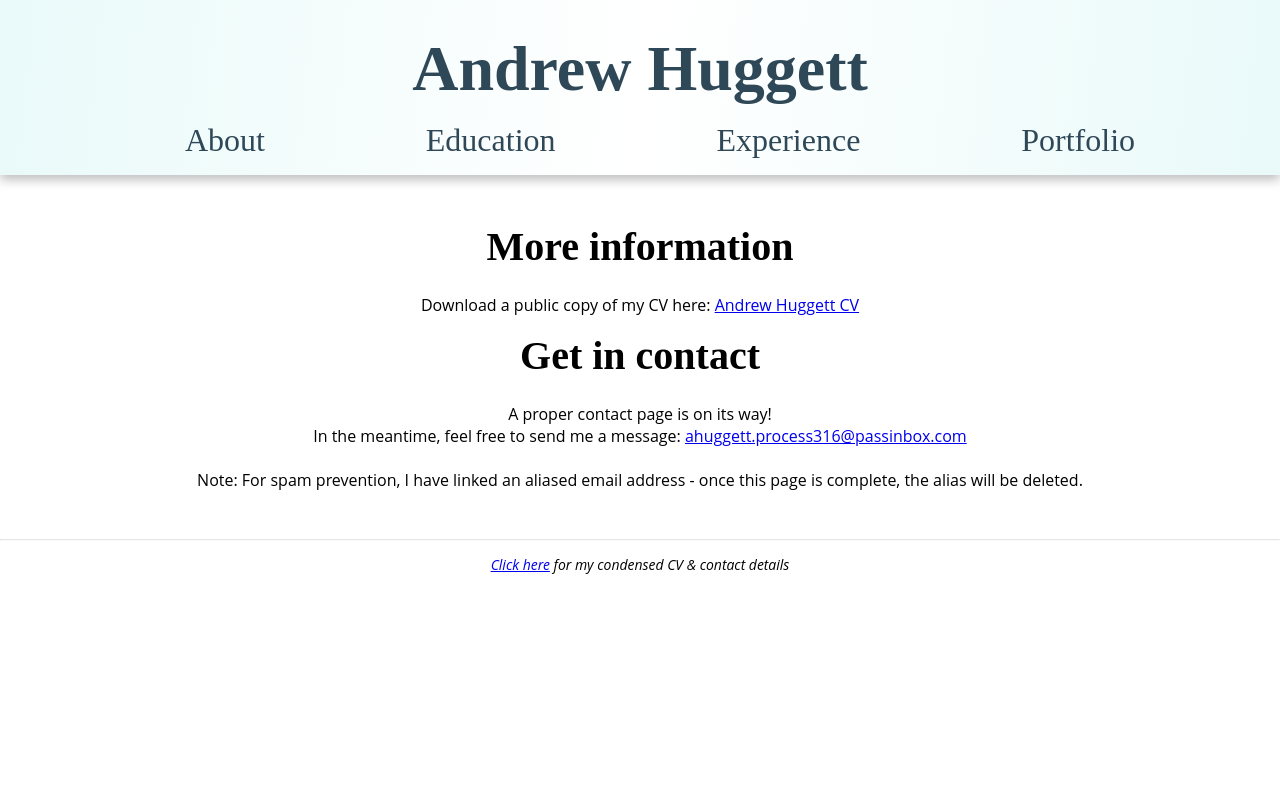
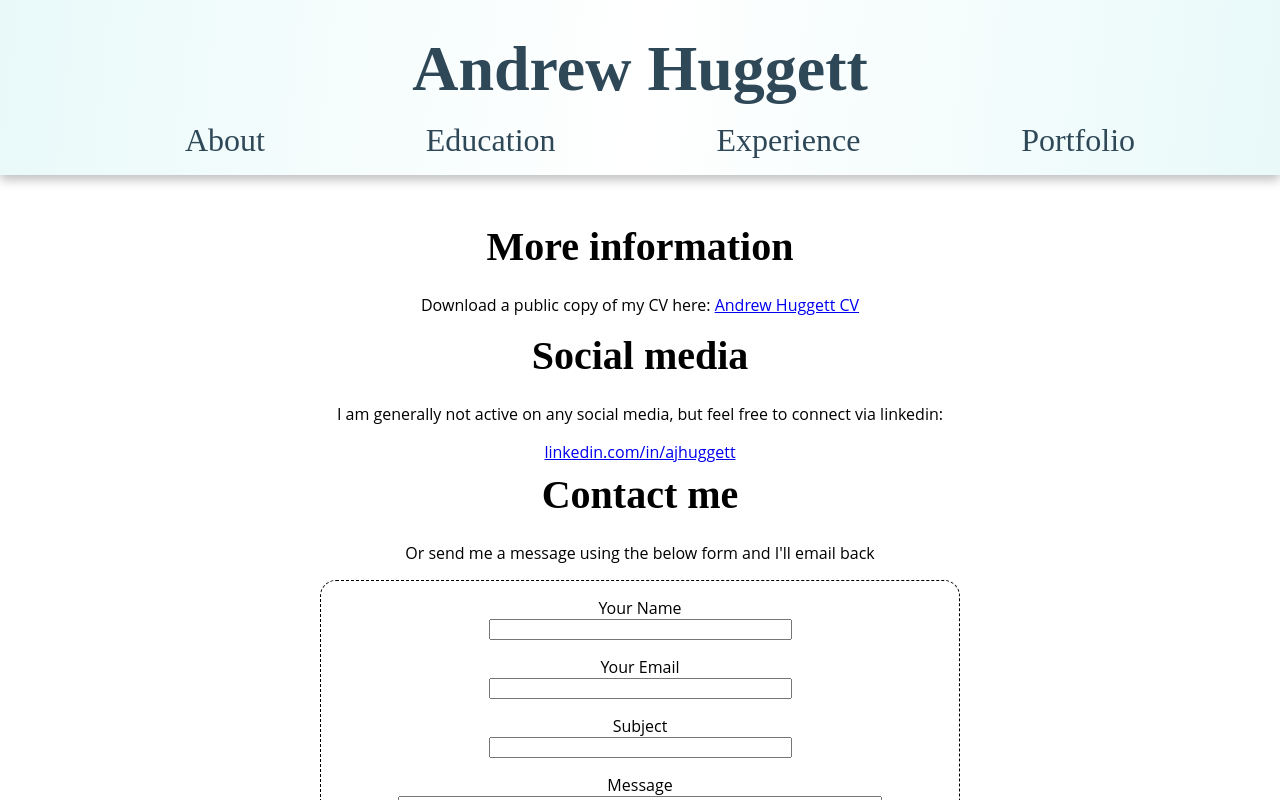
Before and after one commit to ahuggett26/website, a React (Create React App) app: page /contact in a window 1280 px wide. Built offline with nearby package versions, Linux system fonts and the light colour scheme; a web font is replaced by a local one.

Commit message:
Add initial contact page

```diff
--- a/src/components/home/contact/Contact.module.scss
+++ b/src/components/home/contact/Contact.module.scss
@@ -1,4 +1,69 @@
+@use "../../../styles/theme";
+
 .container {
   margin: 3rem 0;
   text-align: center;
+
+  .contact-form {
+    margin-top: 1rem;
+    margin: auto;
+    padding: 1rem;
+    border: 1px dashed black;
+    border-radius: 1rem;
+    width: 50%;
+
+    @media (450px <=width <=750px) {
+      width: 75%;
+    }
+
+    @media (width <=450px) {
+      width: 95%;
+    }
+
+    label,
+    input {
+      display: block;
+      text-align: center;
+    }
+
+    input {
+      margin: auto;
+      margin-bottom: 1rem;
+      width: 50%;
+
+      @media (width <=450px) {
+        width: 80%;
+      }
+    }
+
+    textarea {
+      display: block;
+      margin: auto;
+      margin-bottom: 1rem;
+      width: 80%;
+      height: 150px;
+
+      @media (width <=450px) {
+        width: 95%;
+      }
+    }
+
+    .submit {
+      padding: 0.5rem 1rem;
+      border: none;
+      border-radius: 0.5rem;
+      background-color: theme.$STEEL_BLUE;
+      color: white;
+      cursor: pointer;
+
+      &:hover {
+        background-color: black;
+      }
+    }
+  }
+
+  .ps {
+    font-size: 0.875rem;
+    font-style: italic;
+  }
 }
--- a/src/components/home/contact/Contact.tsx
+++ b/src/components/home/contact/Contact.tsx
@@ -7,7 +7,6 @@ import styles from "./Contact.module.scss";
  * @returns JSX element of component
  */
 const Contact = () => {
-  const email = "ahuggett.process316@passinbox.com";
   const cvTitle = "Andrew Huggett CV";
   return (
     <div className={styles.container}>
@@ -18,17 +17,27 @@ const Contact = () => {
           {cvTitle}
         </a>
       </p>
-      <h2>Get in contact</h2>
-      <p>
-        A proper contact page is on its way!
-        <br />
-        In the meantime, feel free to send me a message:{" "}
-        <a href={`mailto:${email}`}>{email}</a>
-        <br />
-        <br />
-        Note: For spam prevention, I have linked an aliased email address - once
-        this page is complete, the alias will be deleted.
-      </p>
+      <h2>Social media</h2>
+      <p>I am generally not active on any social media, but feel free to connect via linkedin:</p>
+      <a href="https://www.linkedin.com/in/ajhuggett/" target="_blank" rel="noreferrer">linkedin.com/in/ajhuggett</a>
+      <h2>Contact me</h2>
+      <p>Or send me a message using the below form and I&apos;ll email back</p>
+      <form name="contact" className={styles["contact-form"]} method="POST" data-netlify="true">
+        <label htmlFor="email">Your Name</label>
+        <input type="text" name="name" />
+
+        <label htmlFor="email">Your Email</label>
+        <input type="email" name="email" />
+
+        <label htmlFor="subject">Subject</label>
+        <input type="text" name="subject" />
+
+        <label htmlFor="message">Message</label>
+        <textarea name="message"></textarea>
+
+        <button type="submit" className={styles.submit}>Send</button>
+      </form>
+      <p className={styles.ps}>P.S please don&apos;t try sell me your services for improving my website or SEO - I&apos;m not interested!</p>
     </div>
   );
 };
```
